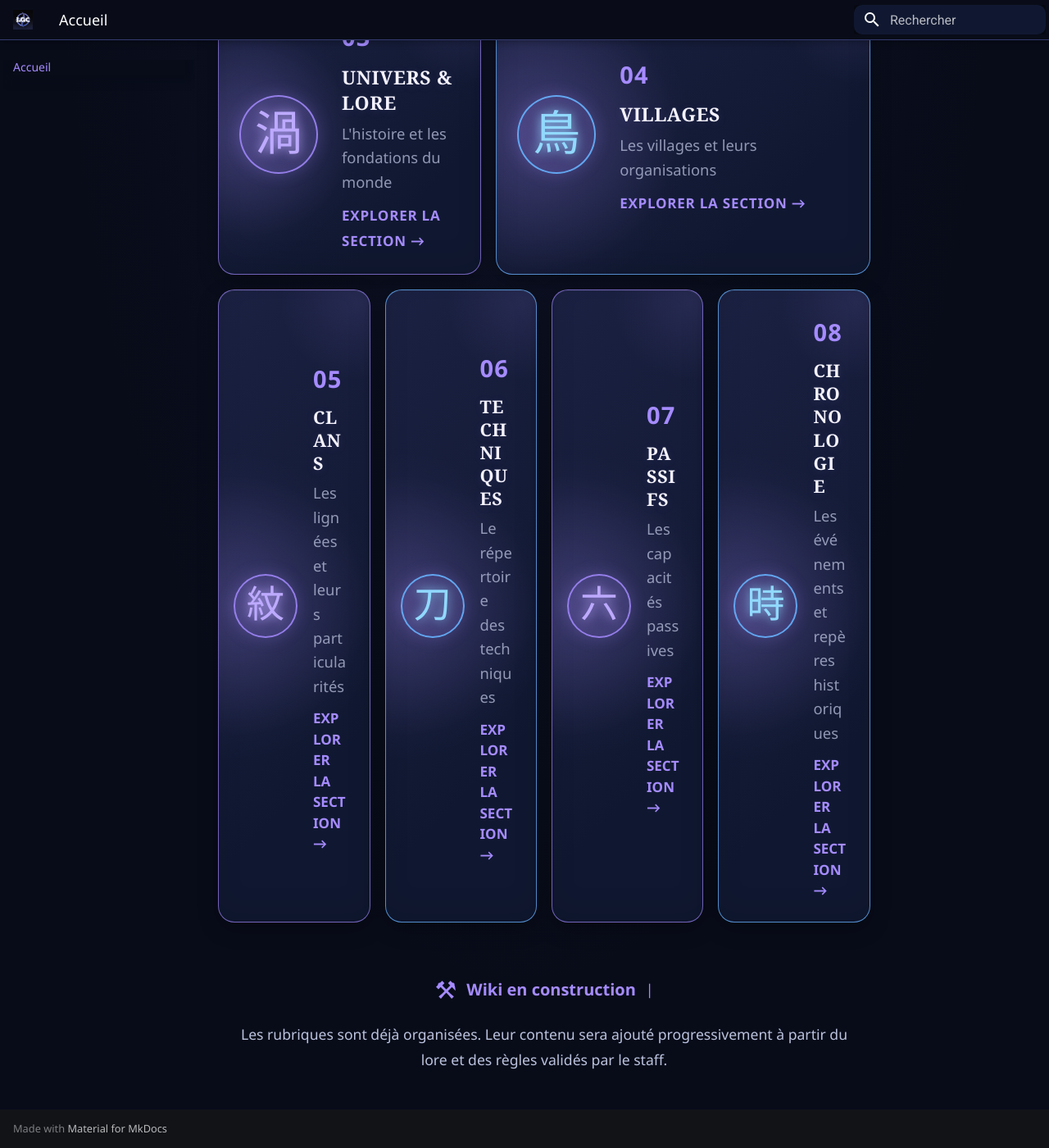
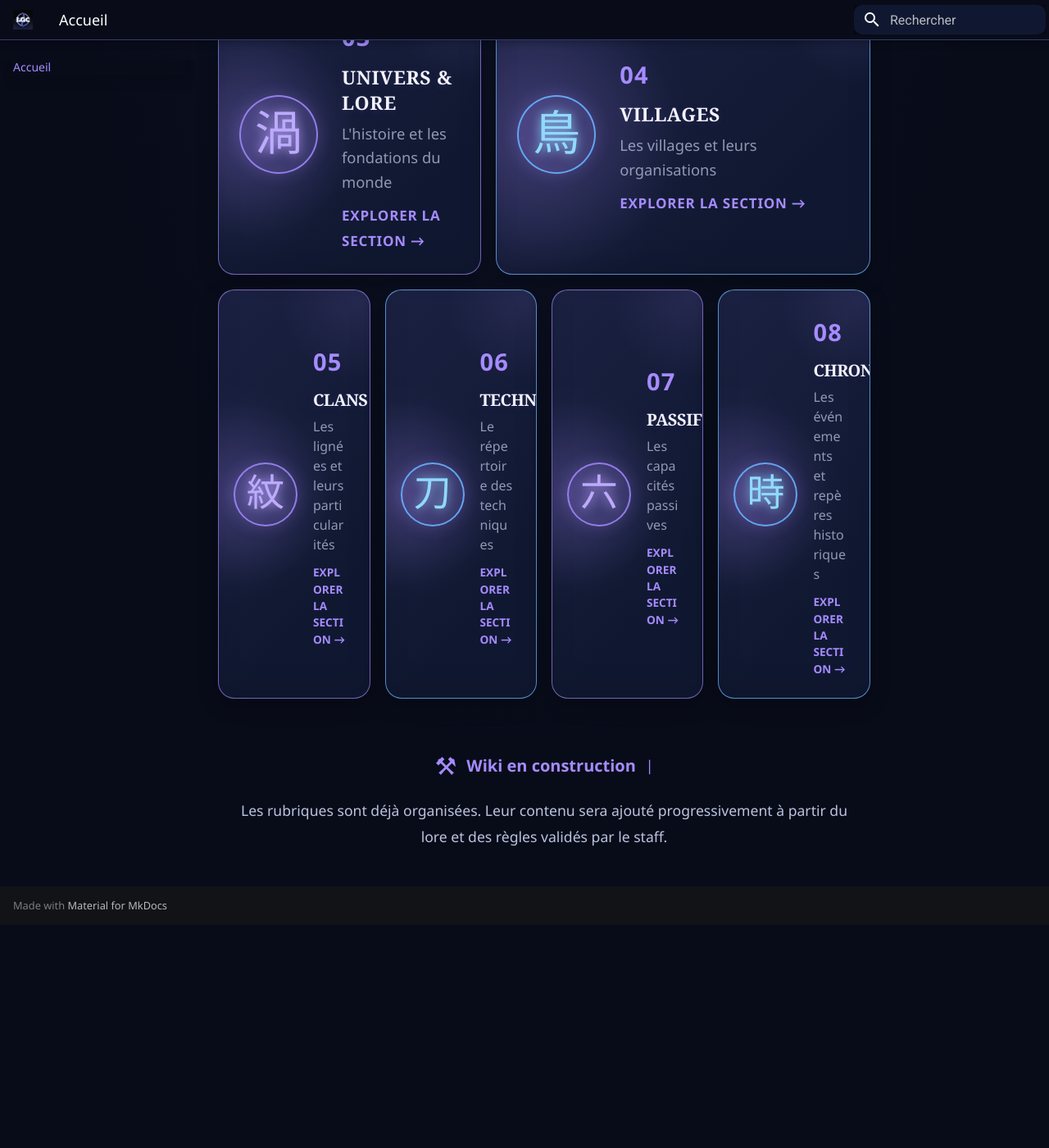
Before and after one commit to Foetic/naruto-legacy-wiki, an MkDocs documentation site: the page built from docs/index.md, in a window 1280 px wide and 1400 px high, scrolled down 1391 px. Shown: the whole window at 82% size. Built offline with MkDocs 1.6.1 and Material for MkDocs 9.7.7, drawn with Linux system fonts in a browser that asks for light colours; after the commit the page ends 2519 px from its top, so only the background shows below that.

Commit message:
Update extra.css

```diff
--- a/docs/stylesheets/extra.css
+++ b/docs/stylesheets/extra.css
@@ -1110,39 +1110,38 @@ body {
     margin-top: 20px !important;
   }
 }
+
 /* ==========================================
-   AJUSTEMENTS — TITRES ET PETITES CARTES
+   CORRECTION — CARTES DE NAVIGATION
 ========================================== */
 
-/* TITRE D'ACCUEIL */
+/* TITRES DES PETITES CARTES */
 
-.legacy-intro h2 {
-  max-width: 1250px !important;
-  font-size: clamp(1.8rem, 2.3vw, 2.2rem) !important;
-  line-height: 1.3;
+.legacy-small strong {
+  font-size: 1rem !important;
+  line-height: 1.35 !important;
+  white-space: nowrap !important;
+  overflow-wrap: normal !important;
+  word-break: normal !important;
+  letter-spacing: -0.025em;
 }
 
-/* PETITES CARTES */
+/* DESCRIPTIONS */
 
-.legacy-small strong {
-  font-size: 1.08rem !important;
-  line-height: 1.3;
-  white-space: normal !important;
-  overflow-wrap: anywhere;
+.legacy-small small {
+  font-size: 0.8rem !important;
+  line-height: 1.5 !important;
 }
 
-.legacy-small small {
-  font-size: 0.8rem;
-  line-height: 1.5;
+/* LIENS */
+
+.legacy-small .legacy-link {
+  font-size: 0.68rem !important;
+  line-height: 1.5 !important;
+  letter-spacing: 0 !important;
 }
 
-.legacy-small .legacy-link {
-  font-size: 0.75rem;
-  letter-spacing: 0;
-  line-height: 1.5;
-}
-
-/* HARMONISATION DES PETITES CARTES */
+/* ESPACEMENT */
 
 .legacy-small {
   min-width: 0;
@@ -1152,14 +1151,22 @@ body {
   min-width: 0;
 }
 
+/* TITRE D'ACCUEIL */
+
+.legacy-intro h2 {
+  max-width: 1400px !important;
+  font-size: clamp(1.8rem, 2.3vw, 2.2rem) !important;
+  line-height: 1.3 !important;
+}
+
 /* MOBILE */
 
 @media (max-width: 600px) {
   .legacy-small strong {
-    font-size: 1.15rem !important;
+    font-size: 1.1rem !important;
   }
 
   .legacy-small .legacy-link {
-    font-size: 0.82rem;
+    font-size: 0.8rem !important;
   }
 }
```
